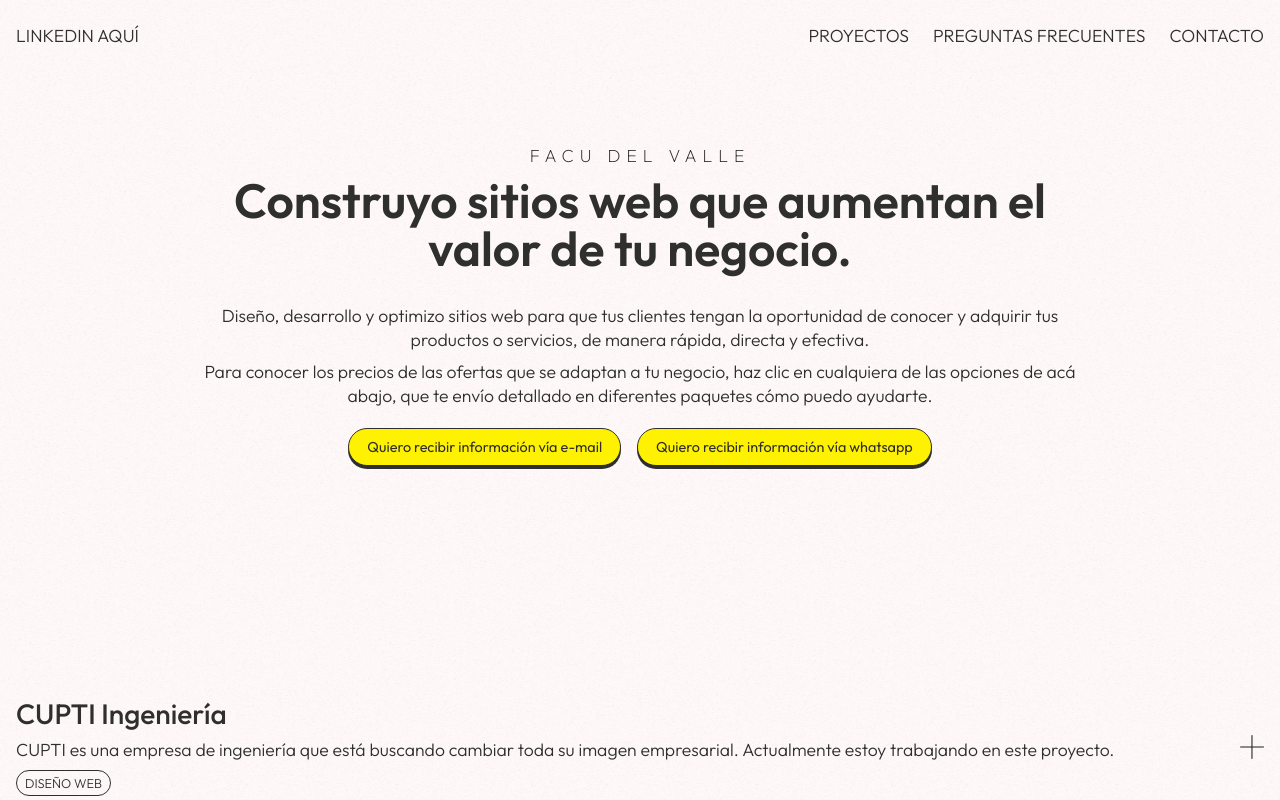
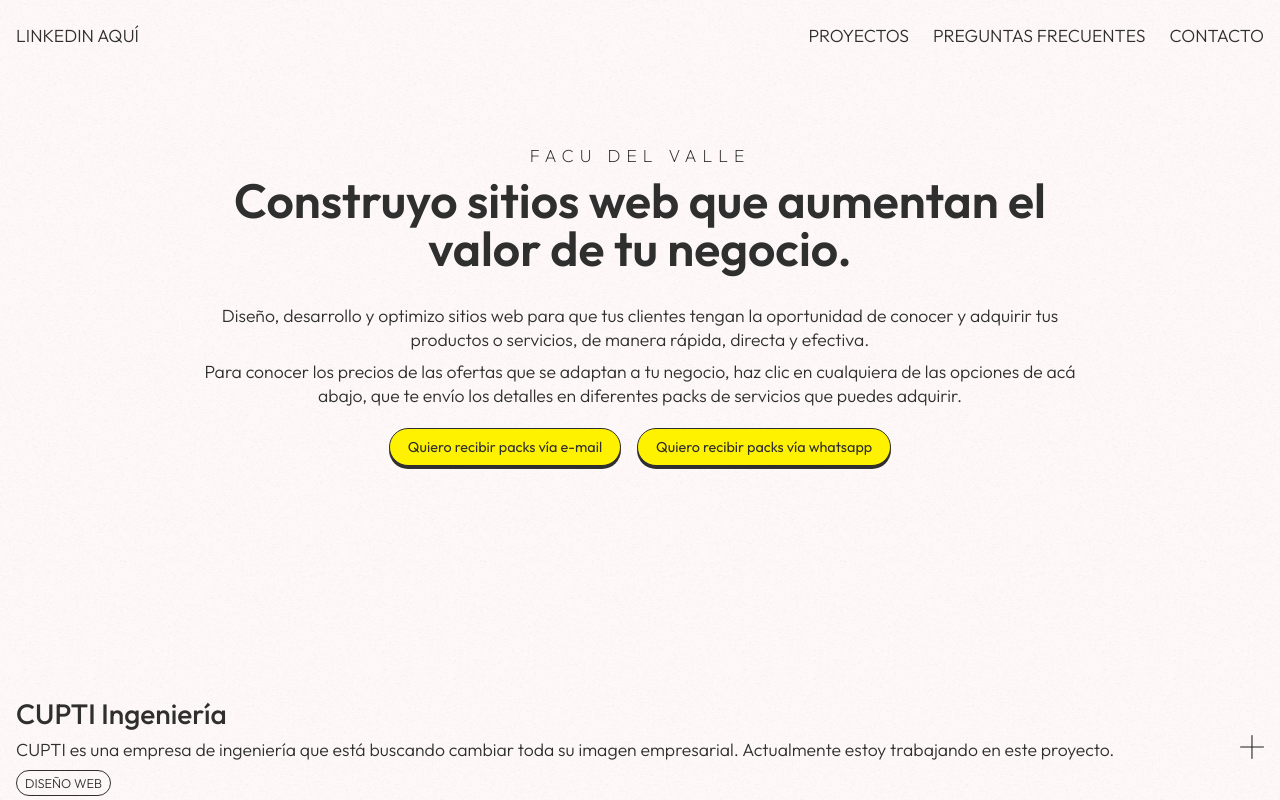
Before and after one commit to facundososa559/portfolio, a React (Create React App) app: page / in a window 1280 px wide. Shown: the top 800 px of the page. Built offline with nearby package versions, Linux system fonts and the light colour scheme.

Commit message:
Cambio headline y mensaje del cta

```diff
--- a/src/components/CallToAction.jsx
+++ b/src/components/CallToAction.jsx
@@ -5,7 +5,7 @@ function CallToAction() {
   const handleEmailClick = () => {
     const email = "facundodelvalle559@gmail.com";
     const subject = "Consulta sobre servicios";
-    const body = "Hola, me gustaría obtener más información sobre tus servicios.";
+    const body = "Hola Facundo, quiero que me envíes los packs con los diferentes precios de tus servicios.";
 
     // Detectar si el usuario está en un dispositivo móvil
     const isMobile = /Android|iPhone|iPad|iPod/i.test(navigator.userAgent);
@@ -22,15 +22,15 @@ function CallToAction() {
 
   const handleWhatsAppClick = () => {
     const phone = "59892348907"; // Reemplaza con tu número sin el "+"
-    const message = "Hola, me interesa conocer más sobre tus servicios.";
+    const message = "Hola Facundo, quiero que me envíes los packs con los diferentes precios de tus servicios.";
     const url = `https://wa.me/${phone}?text=${encodeURIComponent(message)}`;
     window.open(url, "_blank");
   };
 
   return (
     <div className='call-to-action container--flex container--wrap container--center'>
-      <Button content="Quiero recibir información vía e-mail" onClick={handleEmailClick} />
-      <Button content="Quiero recibir información vía whatsapp" onClick={handleWhatsAppClick} />
+      <Button content="Quiero recibir packs vía e-mail" onClick={handleEmailClick} />
+      <Button content="Quiero recibir packs vía whatsapp" onClick={handleWhatsAppClick} />
     </div>
   );
 }
--- a/src/pages/Home.jsx
+++ b/src/pages/Home.jsx
@@ -20,7 +20,7 @@ function Home() {
             <h1 className='text--small extra-light letter-spacing hero__subheading'>FACU DEL VALLE</h1>
             <h1 className='heading semi-bold'>Construyo sitios web que aumentan el valor de tu negocio.</h1>
             <p>Diseño, desarrollo y optimizo sitios web para que tus clientes tengan la oportunidad de conocer y adquirir tus productos o servicios, de manera rápida, directa y efectiva.</p>
-            <p>Para conocer los precios de las ofertas que se adaptan a tu negocio, haz clic en cualquiera de las opciones de acá abajo, que te envío detallado en diferentes paquetes cómo puedo ayudarte.</p>
+            <p>Para conocer los precios de las ofertas que se adaptan a tu negocio, haz clic en cualquiera de las opciones de acá abajo, que te envío los detalles en diferentes packs de servicios que puedes adquirir.</p>
             <CallToAction />
           </div>
         </section>
```
